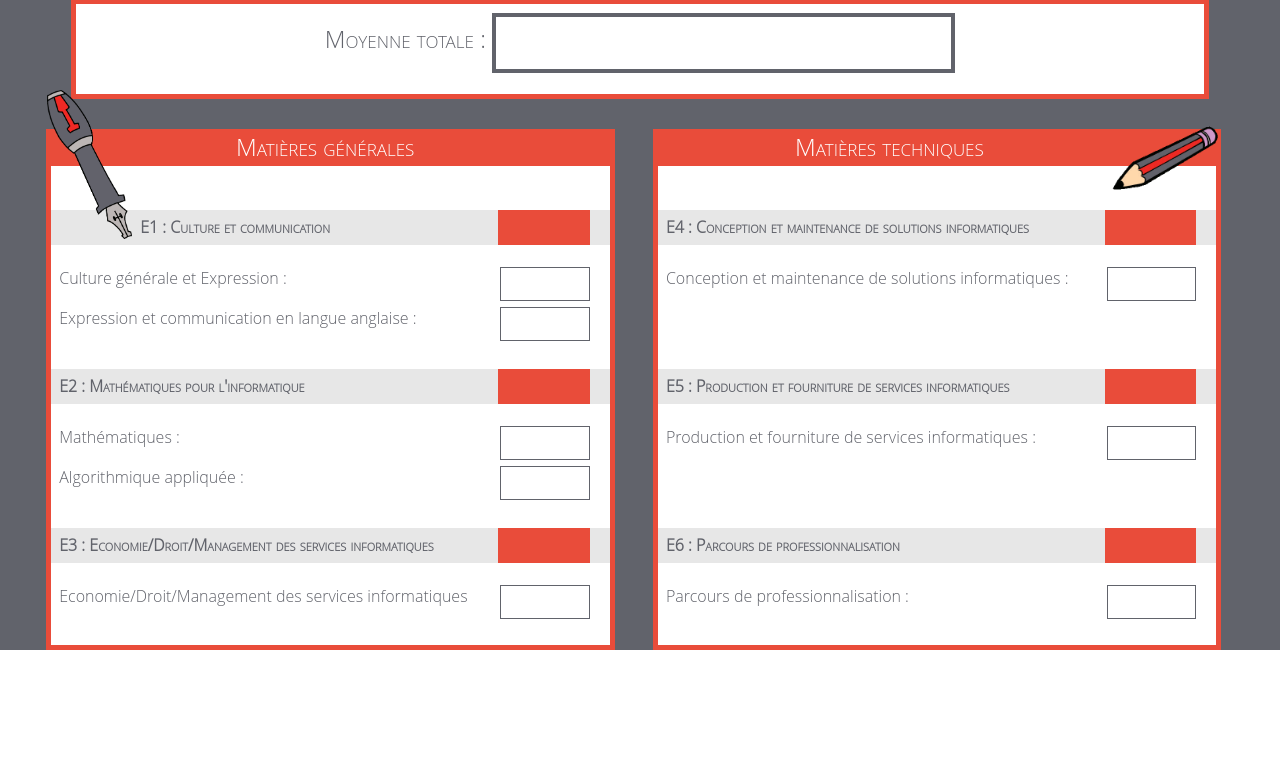
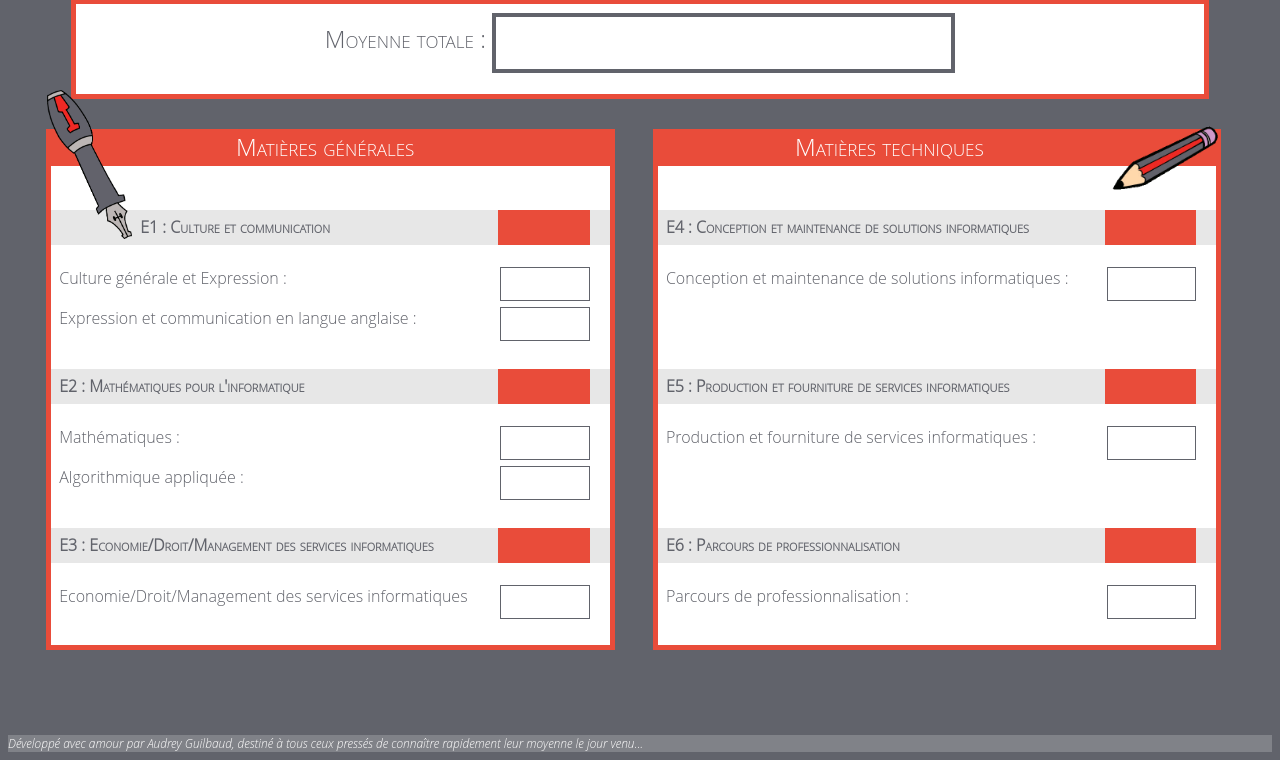
Before and after one commit to AudreyGuilbaud/notesBts, a PHP site: page / in a window 1280 px wide. Shown: the part 202-962 px from the top of the page. Before the commit the page ends 852 px from the top, so only its background shows below. Run offline with PHP 8.4, Linux system fonts and the light colour scheme.

Commit message:
amélioration esthétique/ajout du pied

```diff
--- a/index.php
+++ b/index.php
@@ -4,4 +4,5 @@ include_once("vues/v_entete.html") ;
 include_once("vues/v_panneau.html") ;
 include_once("vues/v_resultat.php");
 include_once("vues/v_notes.php");
+include_once("vues/v_pied.html");
 ?>
--- a/styles/s_notes.css
+++ b/styles/s_notes.css
@@ -1,6 +1,7 @@
 .divGeneral{
     margin-top : 30px ;
     width : 100% ;
+    height : 580px ;
 }
 
 .divGeneral2{
--- a/styles/s_structure.css
+++ b/styles/s_structure.css
@@ -13,3 +13,12 @@ body {
     width:100%;
     height : auto;
 }
+
+.divGeneral3 {
+    margin-top : 2% ;
+    width : 100% ;
+    color : white ;
+    font-size : 12px ;
+    font-style: italic ;
+    background-color : #808288 ;
+}
--- /dev/null
+++ b/vues/v_pied.html
@@ -0,0 +1,5 @@
+<div class="divGeneral3">
+    Développé avec amour par Audrey Guilbaud, destiné à tous ceux pressés de connaître rapidement leur moyenne le jour venu...
+</div>
+
+</body>
```
